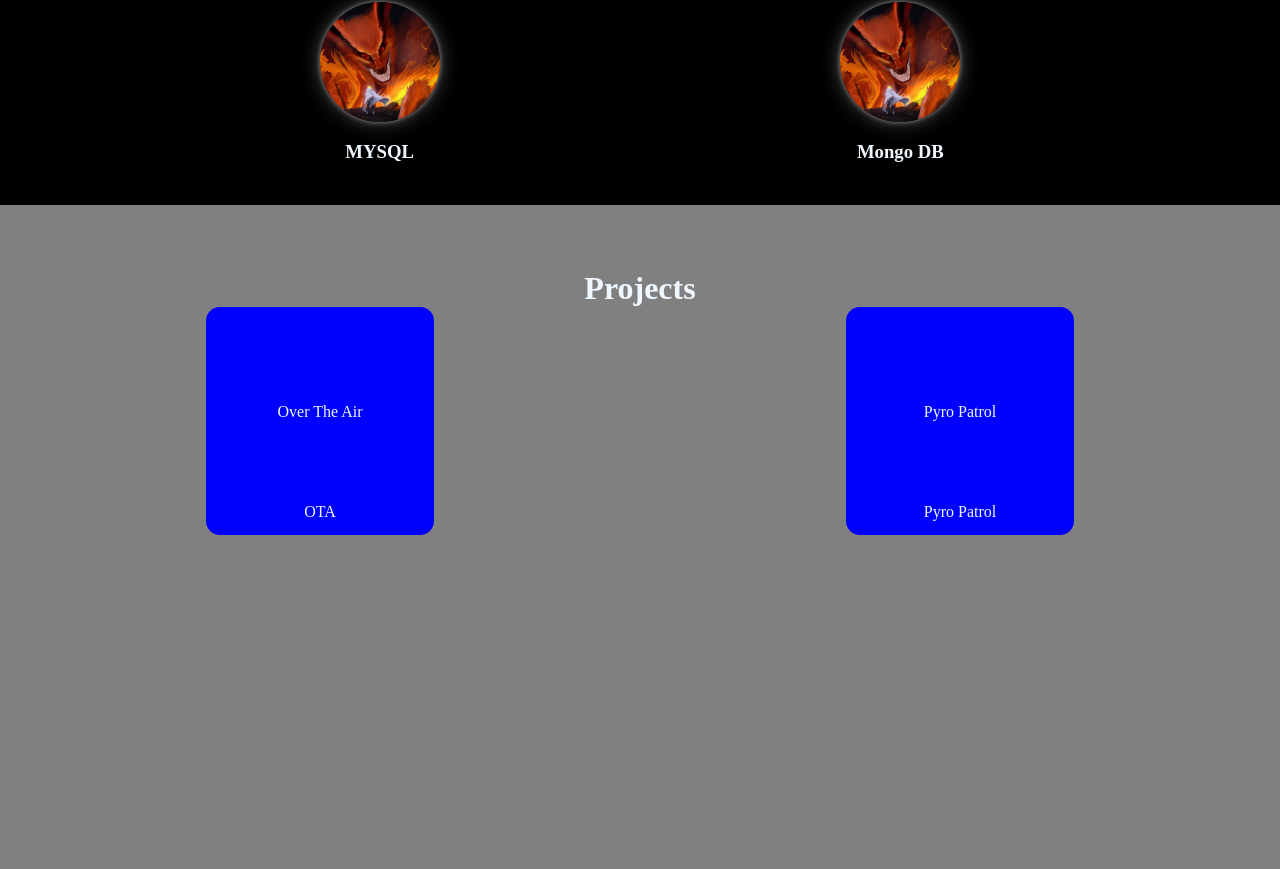
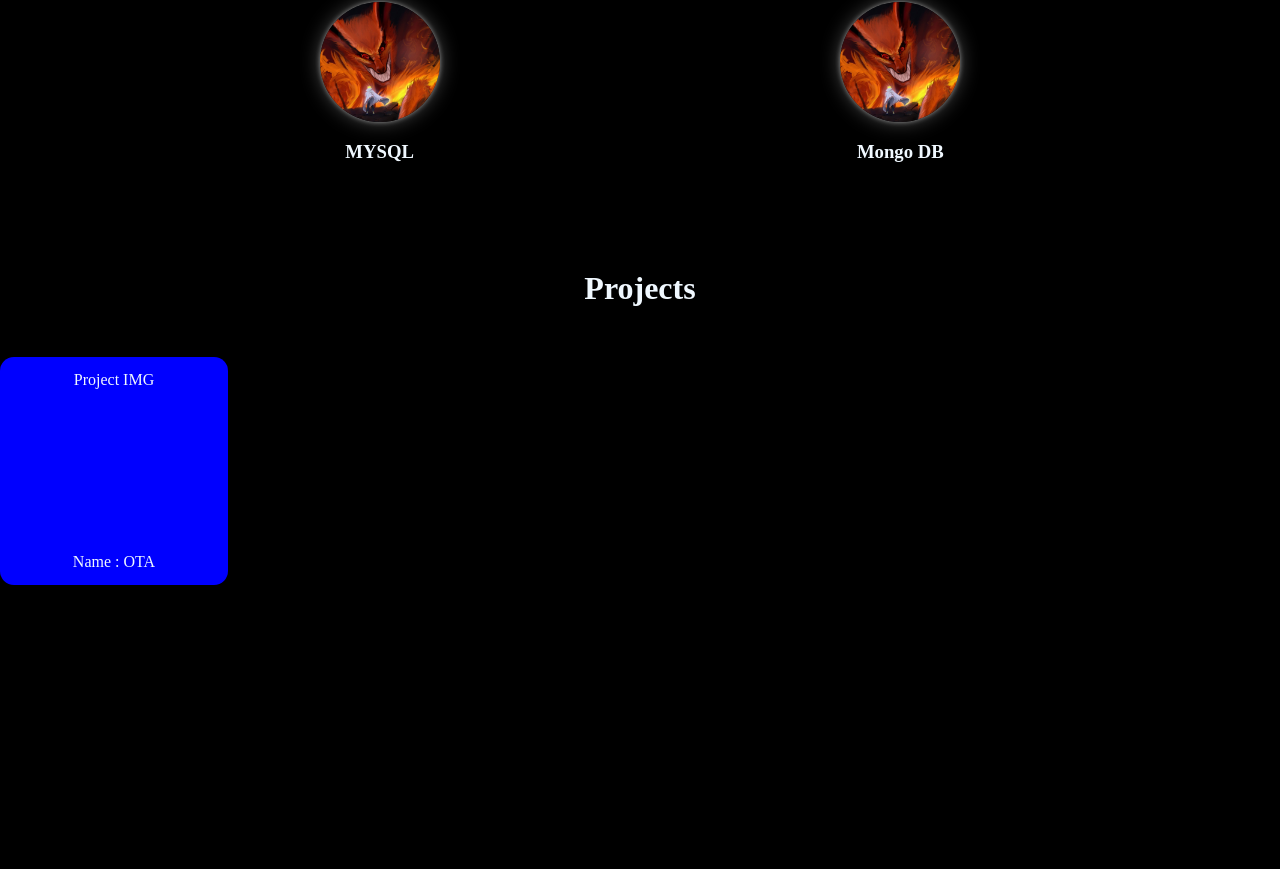
Before and after one commit to Paramesh-Kumar-2004/VP_Portfolio-2, a React (Create React App) app: page / in a window 1280 px wide. Shown: the part 2251-3120 px from the top of the page. Built offline with nearby package versions, Linux system fonts and the light colour scheme.

Commit message:
Updating The Projects.css

```diff
--- a/src/Components/Projects.jsx
+++ b/src/Components/Projects.jsx
@@ -10,7 +10,6 @@ function Projects() {
       <h1 id='Title'>Projects</h1>
       <div id='Projects_List'>
         <Projects_Component ProjectName='OTA' Project_ID='OTA' Description='Over The Air' />
-        <Projects_Component ProjectName='Pyro Patrol' Project_ID='Pyro_Patrol' Description='Pyro Patrol' />
       </div>
     </div>
   )
--- a/src/Components/Projects/Projects_Component.jsx
+++ b/src/Components/Projects/Projects_Component.jsx
@@ -5,12 +5,9 @@ import "../../Styles/Projects.css"
 
 function Projects_Component({ ProjectName = "Name None", Project_ID = "None", Description = "Summary None" }) {
     return (
-        <div id='Projects_Component_Main'>
-            <div id={Project_ID}></div>
-            <div id='Project_Summary'>
-                {Description}
-            </div>
-            <div>{ProjectName}</div>
+        <div id='Projects_Cards'>
+            <div id='Project_IMG'>Project IMG</div>
+            <div id='Project_Name'>Name : {ProjectName}</div>
         </div>
     )
 }
--- a/src/Styles/Projects.css
+++ b/src/Styles/Projects.css
@@ -1,18 +1,19 @@
 #Main_Project_Div {
     min-height: 100vh;
-    background: grey;
 }
 
-#Projects_List{
+#Projects_Cards {
     display: flex;
     flex-wrap: wrap;
     align-items: center;
     justify-content: space-around;
     row-gap: 14px;
+    background: gray;
+    margin-top: 50px;
 }
 
 
-#Projects_Component_Main{
+#Projects_Cards {
     width: 200px;
     height: 200px;
     display: flex;
@@ -25,7 +26,7 @@
     padding: 14px;
 }
 
-#None{
+#None {
     margin: 14px;
     height: 170px;
     width: 170px;
```
Also changed, not shown: src/Styles/Skills.css (line endings or trailing spaces).
